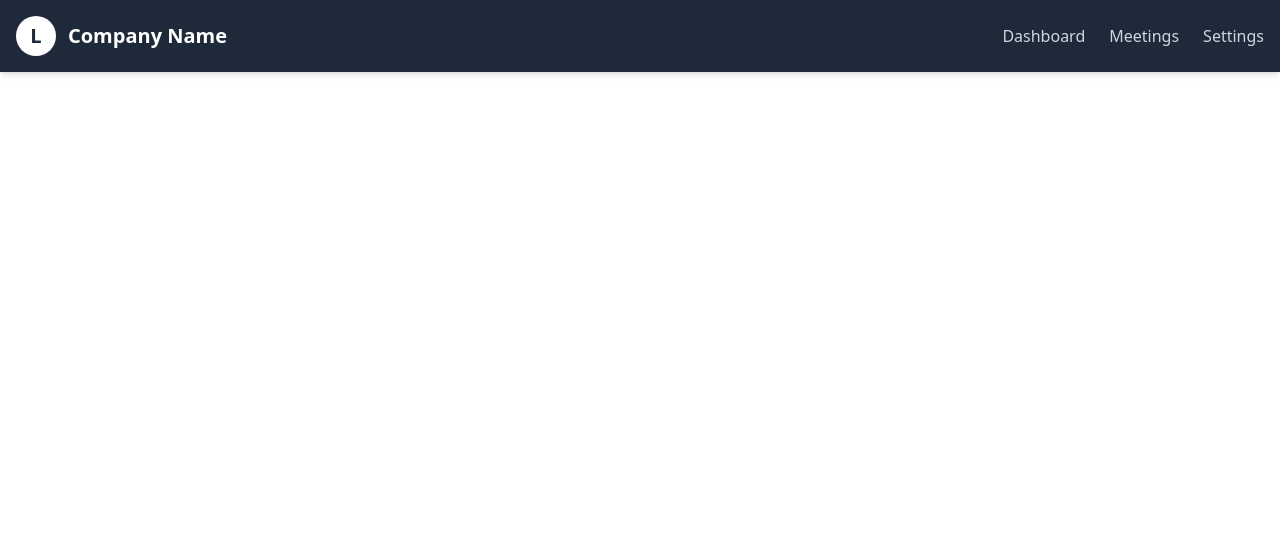
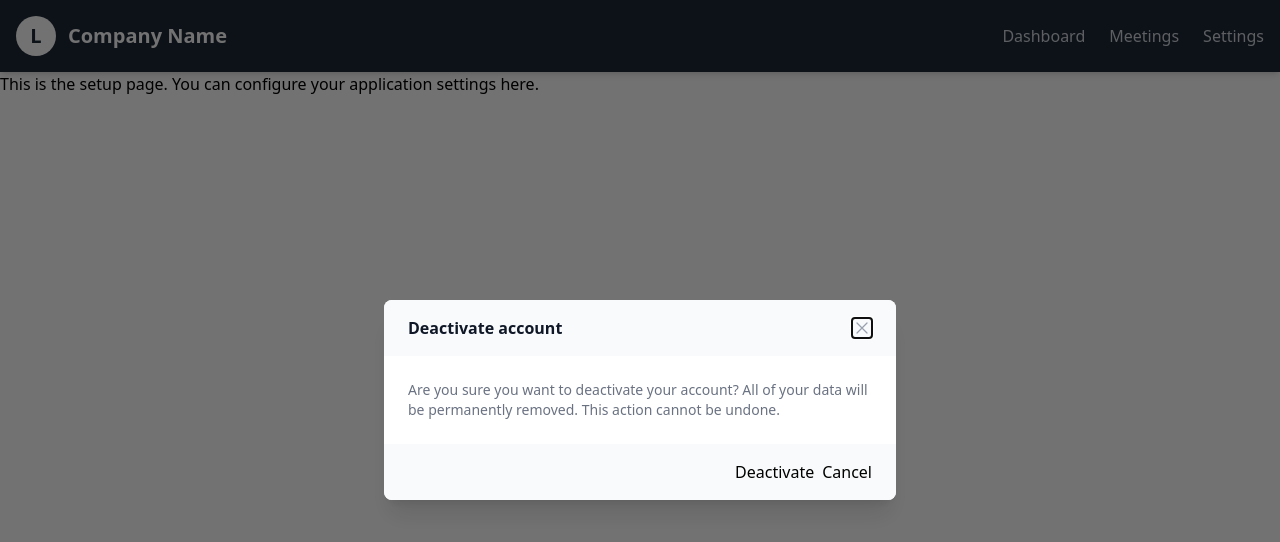
Before and after one commit to HesperisNivea/mtr-dashboard, a SvelteKit app: page /setup in a window 1280 px wide. Shown: the top 542 px of the page. Built offline with nearby package versions, Linux system fonts and the light colour scheme.

Commit message:
add dialog and button component

```diff
--- /dev/null
+++ b/src/lib/components/Button.svelte
@@ -0,0 +1,26 @@
+<script lang="ts">
+	import type { Snippet } from "svelte";
+
+
+
+type Props = {
+    onClick?: () => void;
+    ariaLabel?: string;
+    color?: 'default' | 'primary' | 'secundary';
+    type?: 'submit' | 'reset' | 'button' | null;
+    disabled?: boolean;
+    loading?: boolean;
+    form?: string;
+    leftIcon?: Snippet;
+    children?: Snippet;
+};
+
+let {
+    children,
+    onClick = () => {},
+    type = 'button',
+    color = 'default',
+
+}: Props = $props();
+
+</script>
--- a/src/lib/components/Dialog.svelte
+++ b/src/lib/components/Dialog.svelte
@@ -6,10 +6,12 @@
 		open?: boolean;
 		class?: string;
 		onClose: () => void;
-		backButton?: Snippet;
 		title?: Snippet;
 		footer?: Snippet;
 		children: Snippet;
+		confirmText?: string;
+		cancelText?: string;
+		onConfirm?: () => void;
 		id?: string;
 	};
 
@@ -18,14 +20,13 @@
 		class: className = '',
 		open = false,
 		onClose,
-		backButton,
 		title,
 		children,
 		footer,
-		id = crypto.randomUUID()
+		id = crypto.randomUUID(),
 	}: Props = $props();
 
-	let dialogCss = `w-full max-w-2xl rounded-xl font-normal text-base bg-surface-1 shadow-md overflow-hidden ${className}`;
+	let dialogCss = `fixed z-50 ${className}`;
 
 	$effect(() => {
 		if (dialog) {
@@ -37,58 +38,75 @@
 			}
 		}
 	});
+
 </script>
 
-<dialog bind:this={dialog} class={className} onclose={onClose} {id}>
-	<div class="relative flex flex-col justify-between rounded-md pb-8 pt-10">
-		<p>test</p>
-	</div>
+<dialog bind:this={dialog} onclose={onClose} {id} class="bg-transparent p-0 shadow-none m-0 w-full h-full">
+    <!-- Backdrop -->
+    <div class="fixed inset-0 bg-black/50" aria-hidden="true"></div>
+
+    <!-- Dialog Container -->
+    <div class="fixed inset-0 flex items-center justify-center p-4">
+        <!-- Dialog Content Box -->
+        <div class="w-full max-w-lg bg-white rounded-lg shadow-xl overflow-hidden">
+            <!-- Header -->
+			 <div class="bg-gray-50 px-8 sm:px-6 py-4 flex items-center {title == null ? 'justify-end' : 'justify-between'}">
+				{#if title}
+					<h3 class="font-semibold text-gray-900">
+						{@render title?.()}
+					</h3>
+				{/if}
+				<button
+					type="button"
+					class="text-gray-400 hover:text-gray-500"
+					onclick={onClose}
+				>
+					<span class="sr-only">Close</span>
+					<svg class="h-5 w-5" fill="none" viewBox="0 0 24 24" stroke-width="1.5" stroke="currentColor">
+						<path stroke-linecap="round" stroke-linejoin="round" d="M6 18L18 6M6 6l12 12"></path>
+					</svg>
+				</button>
+            </div>
+            <!-- Body -->
+            <div class="p-6">
+                        {@render children()}
+            </div>
+            {#if footer}
+            <!-- Footer -->
+            <div class="bg-gray-50 px-8 py-4 flex flex-col sm:flex-row-reverse sm:px-6 gap-2">
+                    {@render footer?.()}
+            </div>
+			{/if}
+        </div>
+    </div>
 </dialog>
 
-<!-- <div class="flex min-h-full items-end justify-center p-4 text-center sm:items-center sm:p-0">
-		<div class="bg-white px-4 pb-4 pt-5 sm:p-6 sm:pb-4">
-			<div class="sm:flex sm:items-start">
-				<div
-					class="mx-auto flex size-12 shrink-0 items-center justify-center rounded-full bg-red-100 sm:mx-0 sm:size-10"
-				>
-					<svg
-						class="size-6 text-red-600"
-						fill="none"
-						viewBox="0 0 24 24"
-						stroke-width="1.5"
-						stroke="currentColor"
-						aria-hidden="true"
-						data-slot="icon"
-					>
-						<path
-							stroke-linecap="round"
-							stroke-linejoin="round"
-							d="M12 9v3.75m-9.303 3.376c-.866 1.5.217 3.374 1.948 3.374h14.71c1.73 0 2.813-1.874 1.948-3.374L13.949 3.378c-.866-1.5-3.032-1.5-3.898 0L2.697 16.126ZM12 15.75h.007v.008H12v-.008Z"
-						></path>
-					</svg>
-				</div>
-				<div class="mt-3 text-center sm:ml-4 sm:mt-0 sm:text-left">
-					<h3 class="text-base font-semibold text-gray-900" id="modal-title">Deactivate account</h3>
-					<div class="mt-2">
-						<p class="text-sm text-gray-500">
-							Are you sure you want to deactivate your account? All of your data will be permanently
-							removed. This action cannot be undone.
-						</p>
-					</div>
-				</div>
-			</div>
-		</div>
-		<div class="bg-gray-50 px-4 py-3 sm:flex sm:flex-row-reverse sm:px-6">
-			<button
-				type="button"
-				class="shadow-xs inline-flex w-full justify-center rounded-md bg-red-600 px-3 py-2 text-sm font-semibold text-white hover:bg-red-500 sm:ml-3 sm:w-auto"
-				@click="open = false">Deactivate</button
-			>
-			<button
-				type="button"
-				class="shadow-xs mt-3 inline-flex w-full justify-center rounded-md bg-white px-3 py-2 text-sm font-semibold text-gray-900 ring-1 ring-inset ring-gray-300 hover:bg-gray-50 sm:mt-0 sm:w-auto"
-				@click="open = false">Cancel</button
-			>
-		</div>
-	</div>
-</div> -->
+<style>
+    /* Dialog styling */
+    dialog {
+        position: fixed;
+        margin: 0;
+        padding: 0;
+        border: none;
+        background: transparent;
+        width: 100%;
+        height: 100%;
+        max-width: 100%;
+        max-height: 100%;
+        overflow: hidden;
+    }
+
+    dialog::backdrop {
+        background-color: rgba(0, 0, 0, 0.5);
+    }
+
+    @media (max-width: 640px) {
+        dialog .flex-col {
+            flex-direction: column;
+        }
+
+        dialog button {
+            width: 100%;
+        }
+    }
+</style>
--- a/src/routes/(app)/setup/+page.svelte
+++ b/src/routes/(app)/setup/+page.svelte
@@ -8,14 +8,15 @@
 	let error: string | null = null;
 	let success = false;
 	let dialog = $state<HTMLDialogElement>();
+	let isOpen = $state(true)
+
 
 	const handleOnClose = () => {
 		dialog?.close();
 	};
 </script>
 
-<Dialog bind:dialog onClose={handleOnClose} class="bg-blue rounded p-4 shadow-lg">
-	<!-- Dialog content goes here -->
+<!-- <Dialog bind:dialog onClose={handleOnClose} class="bg-blue rounded p-4 shadow-lg">
 	<form id="authConfigform">
 		<label for="clintId">Client Id</label>
 		<input id="clientId" type="password" />
@@ -24,4 +25,26 @@
 		<label for="tenantId">Tenant ID</label>
 		<input id="tenantId" type="password" />
 	</form>
+</Dialog> -->
+
+<div>
+	<p>This is the setup page. You can configure your application settings here.</p>
+</div>
+<Dialog
+  open={isOpen}
+  onClose={() => isOpen = false}>
+  {#snippet title()}
+	<p>Deactivate account</p>
+  {/snippet}
+    <p class="text-sm text-gray-500">
+      Are you sure you want to deactivate your account? All of your data will be permanently
+      removed. This action cannot be undone.
+    </p>
+	  {#snippet footer()}
+		<button class="btn btn-primary" onclick={() => isOpen = false}>Cancel</button>
+		<button class="btn btn-danger" onclick={() => {
+			isOpen = false;
+			// Handle confirmation logic here
+		}}>Deactivate</button>
+	  {/snippet}
 </Dialog>
```
